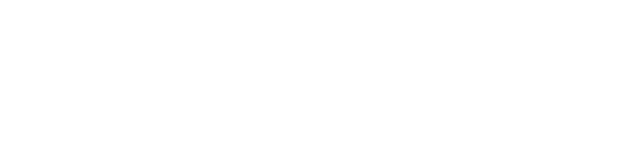
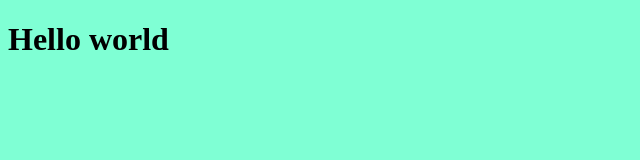
Before and after one commit to sanjaygit2003/01_flexbox, a plain HTML site: page index.html in a window 1280 px wide. Shown: the whole page, without its empty margins (0-640 px from the left). Drawn offline with Linux system fonts and the light colour scheme.

Commit message:
added css link tag, style.css file & hello world heading

```diff
--- a/index.html
+++ b/index.html
@@ -4,9 +4,10 @@
     <meta charset="UTF-8">
     <meta http-equiv="X-UA-Compatible" content="IE=edge">
     <meta name="viewport" content="width=device-width, initial-scale=1.0">
+    <link rel="stylesheet" href="/style.css">
     <title>Document</title>
 </head>
 <body>
-
+    <h1>Hello world</h1>
 </body>
 </html>
--- /dev/null
+++ b/style.css
@@ -0,0 +1,3 @@
+body{
+    background-color: aquamarine;
+}
```
